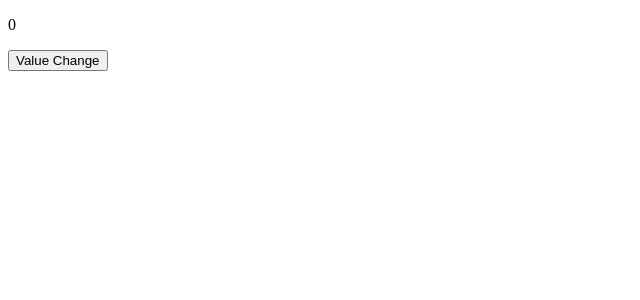
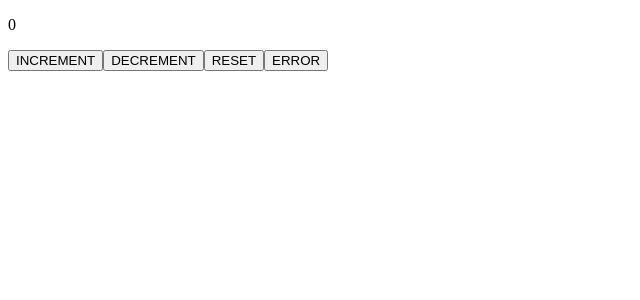
Before and after one commit to jihun315016/tutorial_react, a React (Vite) app in the folder vite-project/vite-project/: page / in a window 1280 px wide. Shown: the top 300 px of the page, without its empty margins (0-640 px from the left). Built offline with nearby package versions, Linux system fonts and the light colour scheme.

Commit message:
[vite-project] useReducer 훅

```diff
--- a/vite-project/vite-project/src/App.tsx
+++ b/vite-project/vite-project/src/App.tsx
@@ -1,25 +1,17 @@
-import { useState } from 'react';
+import { useReducer } from 'react';
+import { counterReducer } from './reducer/counterReducer';
 
 export default function App() {
-  const [count, setCount] = useState(0);
-
-  // 상태 변경 함수는 아래 두 가지 방식으로 호출할 수 있다.
-  const clickHandler = () => {
-    // 1씩 증가
-    // setCount(count + 1);
-    // setCount(count + 1);
-
-    // 2씩 증가
-    // 이전 상태 값을 기반으로 상태 변경
-    setCount((count) => count + 1);
-    setCount((count) => count + 1);
-  }
+  const [count, countDispatch] = useReducer(counterReducer, 0);
 
   return (
     <>
       <div>
         <p>{count}</p>
-        <button onClick={clickHandler}>Value Change</button>
+        <button onClick={() => countDispatch({ type: 'INCREMENT' })}>INCREMENT</button>
+        <button onClick={() => countDispatch({ type: 'DECREMENT' })}>DECREMENT</button>
+        <button onClick={() => countDispatch({ type: 'RESET' })}>RESET</button>
+        <button onClick={() => countDispatch({ type: '' })}>ERROR</button>
       </div>
     </>
   )
--- /dev/null
+++ b/vite-project/vite-project/src/reducer/counterReducer.ts
@@ -0,0 +1,12 @@
+export function counterReducer(state: number, action: { type: string }) {
+  switch (action.type) {
+    case 'INCREMENT':
+      return state + 1;
+    case 'DECREMENT':
+      return state - 1;
+    case 'RESET':
+      return 0;
+    default:
+      throw new Error(`Unhandled action type: ${action.type}`);
+  }
+}
```
